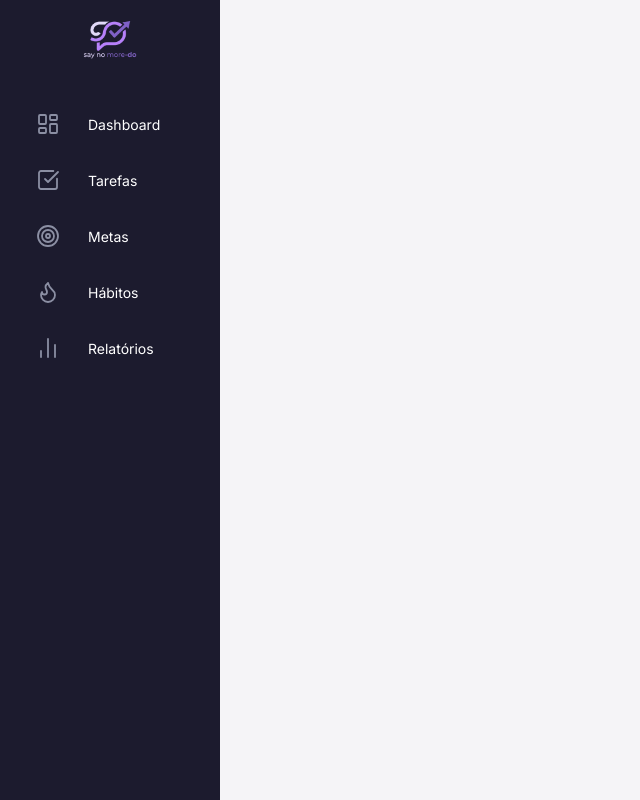
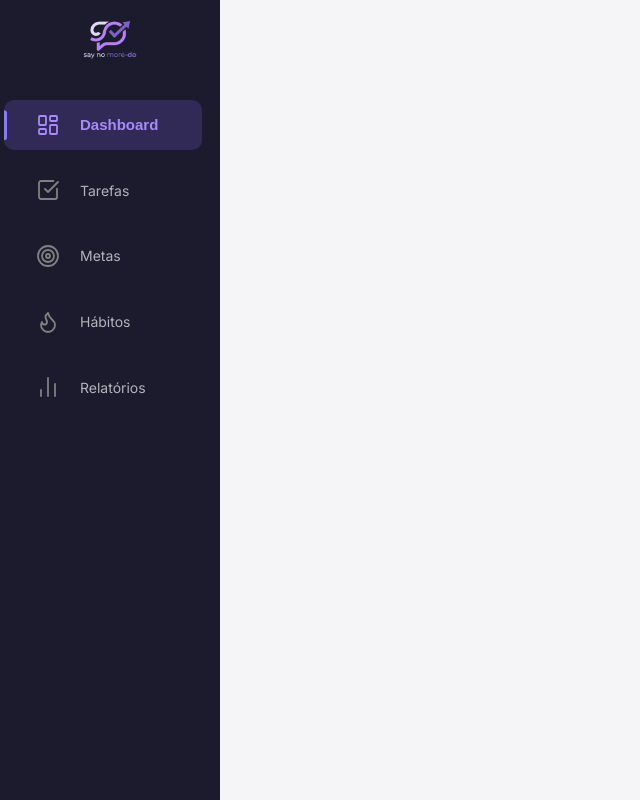
Before and after one commit to bryancaua/Say-no-More-Do, a React (Vite) app: page / in a window 1280 px wide. Shown: the whole page, without its empty margins (0-640 px from the left). Built offline with nearby package versions, Linux system fonts and the light colour scheme.

Commit message:
Fix: icons finalizados e ajustados

```diff
--- a/src/components/Aside/aside.module.css
+++ b/src/components/Aside/aside.module.css
@@ -21,24 +21,23 @@
 .nav {
     display: flex;
     flex-direction: column;
+    gap: 0.5rem;
 }
 
 .button {
     display: flex;
     align-items: center;
     justify-content: flex-start;
-    gap: 0.75rem;
-    width: calc(100% - 1rem);
-    padding: 0.75rem 1rem;
+    width: 90%;
+    padding: 0.8rem 0.75rem;
     border: none;
     border-radius: 10px;
     background: none;
     margin: 0.25rem;
     overflow: hidden;
     color: #8b8fa3;
-    font-size: 0.95rem;
     position: relative;
-    transition: background 0.15s, color 0.15s;
+    transition: background 0.40s, color 0.40s;
     text-align: left;
 }
 
@@ -49,29 +48,8 @@
     cursor: pointer;
 }
 
-.button icons {
-    background-color: var(--color-primary);
-}
-
-.button_active {
-    background: rgba(108, 79, 191, 0.25);
-    color: rgb(167, 139, 250);
-    font-weight: 600;
-}
-
-.button_active::before {
-    content: "";
-    position: absolute;
-    left: 0;
-    top: 15%;
-    bottom: 15%;
-    width: 4px;
-    border-radius: 4px;
-    background: rgb(167, 139, 250);
-}
-
 .icon_wrapper {
-    width: 3.5rem;
+    width: 4rem;
     min-width: 3.5rem;
     display: flex;
     justify-content: center;
@@ -83,18 +61,40 @@
     color: grey;
 }
 
-.icons:hover {
-    color: var(--color-primary);
+.icons_selected {
+    color: var(--color-selected);
 }
 
 .p {
     font-size: 14px;
     font-family: "Inter", sans-serif;
     font-weight: 400;
-    color: #FFFF;
+    color: #ffffffaa;
     white-space: nowrap;
 }
 
+.p_collapsed {
+    opacity: 0;
+    transition: opacity 0.3s ease, transform 0.3s ease;
+}
+
 .p_selected {
-    color: var(--color-primary);
+    color: var(--color-selected);
+    font-size: 15px;
+    font-weight: 600;
 }
+
+.selected {
+    background-color: #6d4fbf47
+}
+
+.span {
+  position: absolute;
+  left: 0;
+  top: 50%;
+  transform: translateY(-50%);
+  width: 3px;
+  height: 60%;
+  background-color: #8b7cf6;
+  border-radius: 0 4px 4px 0;
+}
--- a/src/components/Aside/index.jsx
+++ b/src/components/Aside/index.jsx
@@ -27,7 +27,7 @@ export function Aside() {
     <aside
       className={
         collapsed
-          ? `${styles.aside} ${styles.aside_collapsed}`
+          ? `${styles.aside}`
           : `${styles.aside} ${styles.aside_expanded}`
       }
       onMouseEnter={() => setCollapsed(false)}
@@ -37,40 +37,27 @@ export function Aside() {
 
       <nav className={styles.nav}>
         {navItems.map(({ id, label, icon: Icon }) => (
-          <IconButton key={id} onClick={() => setSelected(id)}>
+          <IconButton
+            selected={selected}
+            collapsed={collapsed}
+            id={id}
+            key={id}
+            onClick={() => setSelected(id)}
+          >
             <div className={styles.icon_wrapper}>
               <Icon
                 strokeWidth={1.8}
                 className={`${
-                  collapsed ? styles.icons : styles.icons_expanded
-                } ${selected === id ? styles.selected : ""}`}
+                  selected === id ? styles.icons_selected : styles.icons
+                }`}
               />
             </div>
-            <p className={styles.p}>{label}</p>
+            <p className={`${selected === id ? styles.p_selected : styles.p} ${collapsed ? styles.p_collapsed : ""}`}>
+              {label}
+            </p>
           </IconButton>
         ))}
       </nav>
     </aside>
   );
 }
-
-/*
-        <IconButton onClick={() => setSelected(!selected)}>
-          <div className={styles.icon_wrapper}>
-            <LayoutDashboardIcon
-              strokeWidth={1.8}
-              className={collapsed ? styles.icons : styles.icons_expanded}
-            />
-          </div>
-          <p className={styles.p}>Dashboard</p>
-        </IconButton>
-
-        <IconButton>
-          <div className={styles.icon_wrapper}>
-            <CheckSquare
-              strokeWidth={1.8}
-              className={collapsed ? styles.icons : styles.icons_expanded}
-            />
-          </div>
-          <p className={styles.p}>Tarefas</p>
-        </IconButton> */
--- a/src/components/IconButton/index.jsx
+++ b/src/components/IconButton/index.jsx
@@ -1,13 +1,13 @@
-
 import styles from "../Aside/aside.module.css";
 
 
-export function IconButton({collapsed, children}) {
-
+export function IconButton({collapsed, children, selected, id, onClick}) {
 
   return (
     <button
-      className={`${styles.button} ${collapsed ? styles.button_active : ""}`}>
+      onClick={onClick}
+      className={`${collapsed ? styles.button : styles.button } ${selected === id ? styles.selected : ""}`}>
+        <span className={`${selected === id ? styles.span : ""}`}/>
         {children}
     </button>
   );
--- a/src/index.css
+++ b/src/index.css
@@ -5,6 +5,7 @@
   --color-primary-dark: #3e2a8e;
   --color-accent-soft: #e8e3f8;
   --color-card-bg: #ffffff;
+  --color-selected: #A78BFA;
 
   --font-inter: font-family: "Inter", sans-serif;
 }
```
